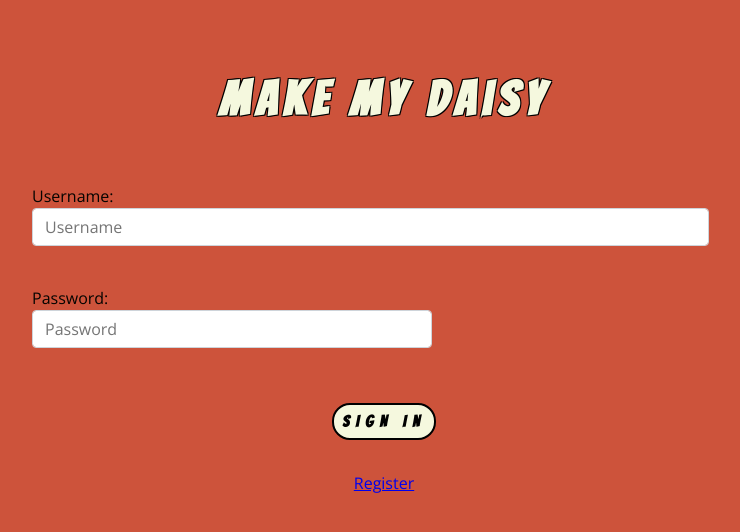
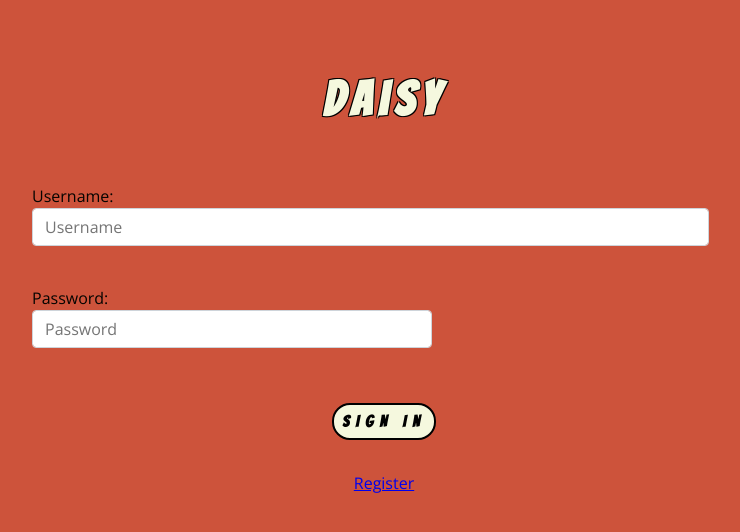
Before and after one commit to jacobschestnut/daisy-client, a React app: page /login in a window 1280 px wide. Shown: the whole page, without its empty margins (256-996 px from the left). Built offline with nearby package versions, Linux system fonts and the light colour scheme; a web font is replaced by a local one.

Commit message:
changed title

```diff
--- a/public/index.html
+++ b/public/index.html
@@ -21,7 +21,7 @@
       work correctly both with client-side routing and a non-root public URL.
       Learn how to configure a non-root public URL by running `npm run build`.
     -->
-    <title>Make My Daisy</title>
+    <title>Daisy</title>
   </head>
   <body>
     <noscript>You need to enable JavaScript to run this app.</noscript>
--- a/src/components/auth/Login.js
+++ b/src/components/auth/Login.js
@@ -45,7 +45,7 @@ export const Login = () => {
             <section>
                 <form className="form--login" onSubmit={handleLogin}>
                     <div className="title-center">
-                        <h1 id="cocktail-name">Make My Daisy</h1>
+                        <h1 id="cocktail-name">Daisy</h1>
                     </div>
                     <fieldset>
                         <label htmlFor="inputUsername">Username:</label>
```
